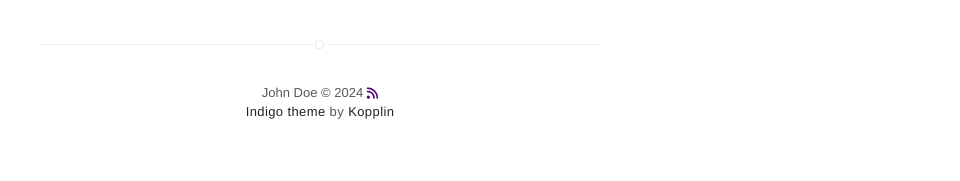
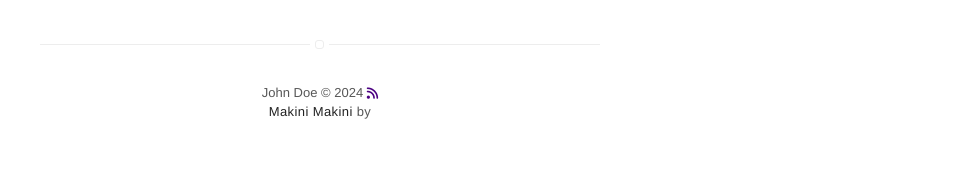
Before and after one commit to MakiniMakini/minimal-portfolio, a Jekyll site: the page built from about.md, in a window 1280 px wide. Shown: the part 1332-1513 px from the top of the page, without its empty margins (320-1280 px from the left). Built offline with Jekyll 4.4.1, drawn with Linux system fonts in a browser that asks for light colours; nearby versions of some CDN libraries.

Commit message:
Update footer.html

```diff
--- a/_includes/footer.html
+++ b/_includes/footer.html
@@ -6,8 +6,8 @@
     </a>
 
     <p class="extra">
-        <a class="link" href="https://github.com/sergiokopplin/indigo">Indigo theme</a>
+        <a class="link" href="https://github.com/MakiniMakini">Makini Makini</a>
         by
-        <a class="link" href="https://github.com/sergiokopplin/indigo">Kopplin</a>
+        <a class="link" href="https://github.com/MakiniMakini"></a>
     </p>
 </footer>
```
